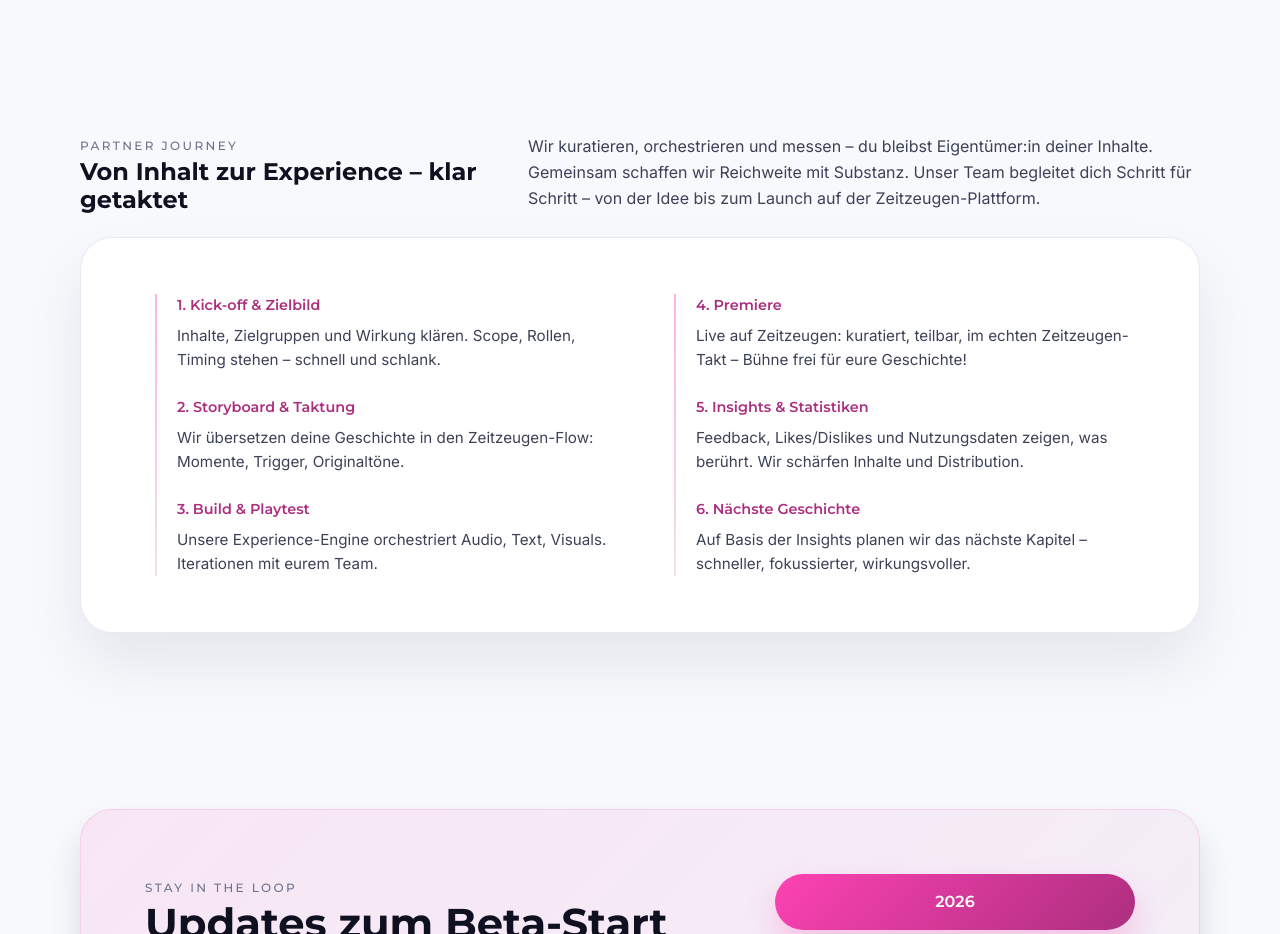
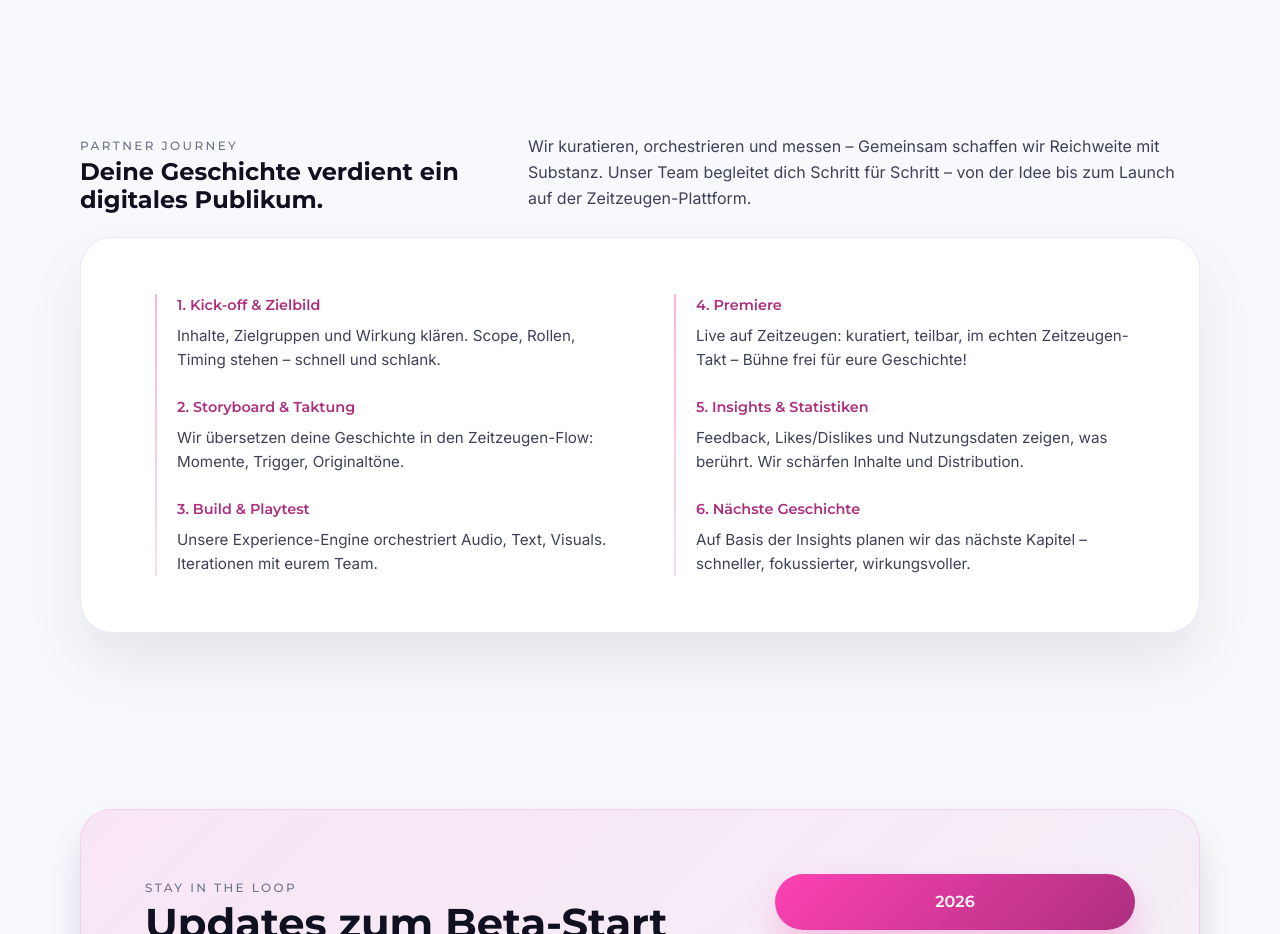
Before and after one commit to npXsoftware-GmbH/zeitzeugen-website, a plain HTML site: page index.html in a window 1280 px wide. Shown: the part 2080-3014 px from the top of the page. Drawn offline with Linux system fonts and the light colour scheme.

Commit message:
Textupdate Partner Journey

```diff
--- a/index.html
+++ b/index.html
@@ -215,10 +215,10 @@
           <div class="section-head compact">
             <div>
               <span class="eyebrow">Partner Journey</span>
-              <h2 id="timeline-heading">Von Inhalt zur Experience – klar getaktet</h2>
+              <h2 id="timeline-heading">Deine Geschichte verdient ein digitales Publikum.</h2>
             </div>
             <p>
-              Wir kuratieren, orchestrieren und messen – du bleibst Eigentümer:in deiner Inhalte. Gemeinsam schaffen wir Reichweite mit Substanz.
+              Wir kuratieren, orchestrieren und messen – Gemeinsam schaffen wir Reichweite mit Substanz.
               Unser Team begleitet dich Schritt für Schritt – von der Idee bis zum Launch auf der Zeitzeugen-Plattform.
             </p>
           </div>
```
